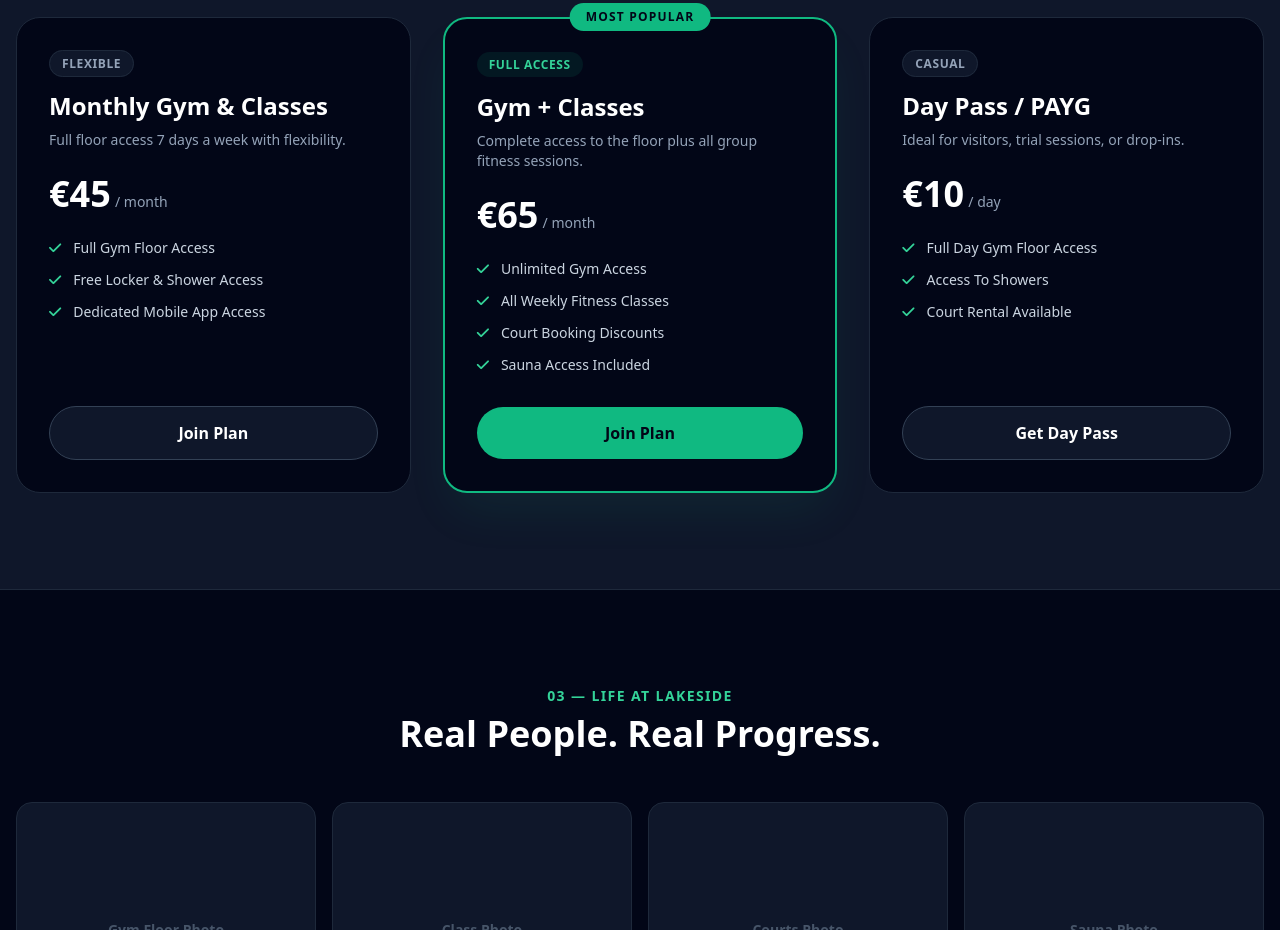
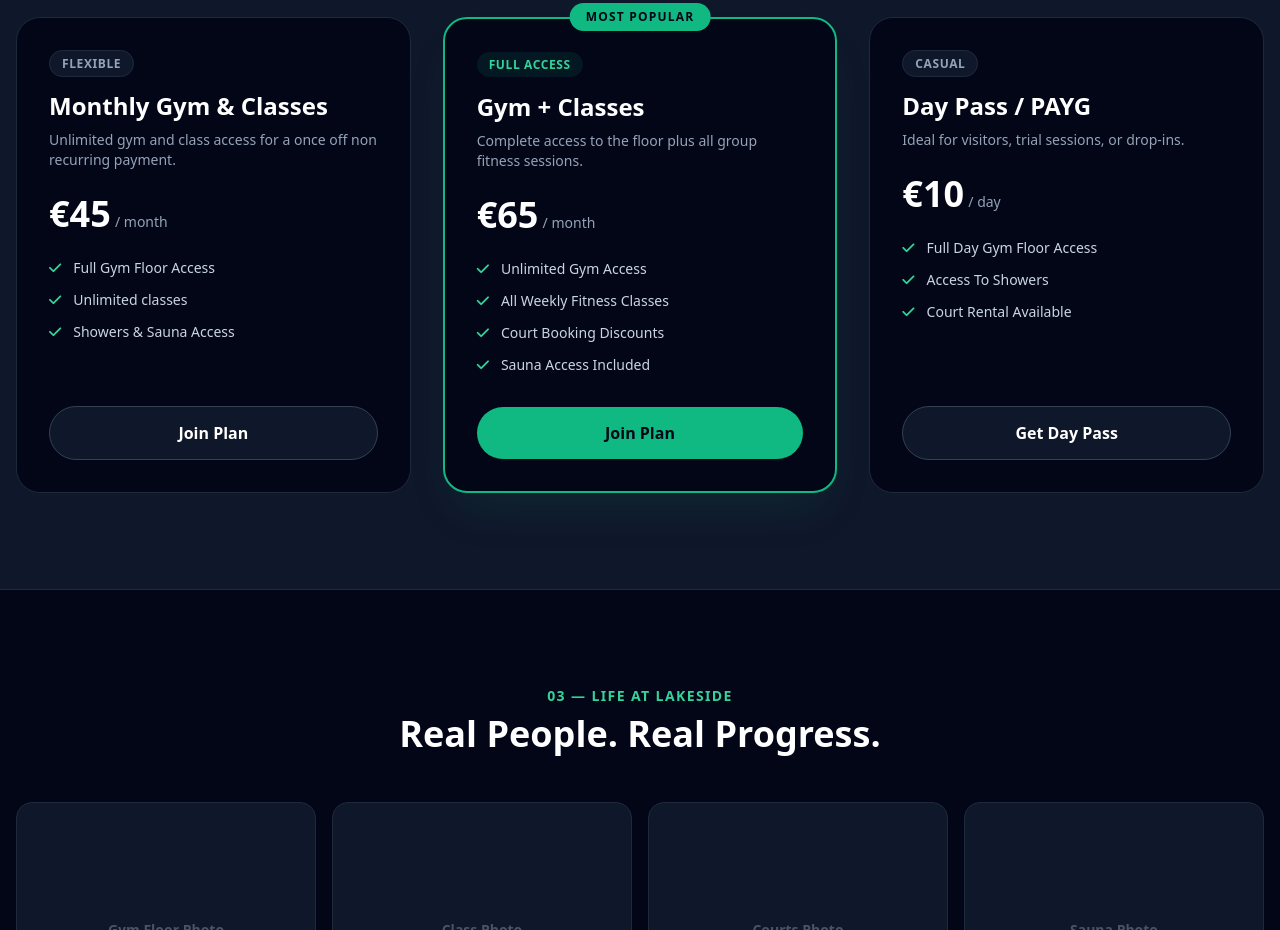
Before and after one commit to lakesidesport/lakeside-ballinrobe, a plain HTML site: page index.html in a window 1280 px wide. Shown: the part 1917-2847 px from the top of the page. Drawn offline with nearby package versions, Linux system fonts and the light colour scheme.

Commit message:
Update index.html

```diff
--- a/index.html
+++ b/index.html
@@ -157,15 +157,15 @@
           <div>
             <span class="text-xs font-semibold text-slate-400 uppercase tracking-wider bg-slate-900 px-3 py-1 rounded-full border border-slate-800">Flexible</span>
             <h3 class="text-2xl font-bold text-white mt-4 mb-2">Monthly Gym & Classes</h3>
-            <p class="text-slate-400 text-sm mb-6">Full floor access 7 days a week with flexibility.</p>
+            <p class="text-slate-400 text-sm mb-6">Unlimited gym and class access for a once off non recurring payment.</p>
             <div class="mb-6">
               <span class="text-4xl font-extrabold text-white">€45</span>
               <span class="text-slate-400 text-sm">/ month</span>
             </div>
             <ul class="space-y-3 text-sm text-slate-300 mb-8">
               <li class="flex items-center gap-3"><i class="fas fa-check text-emerald-400"></i> Full Gym Floor Access</li>
-              <li class="flex items-center gap-3"><i class="fas fa-check text-emerald-400"></i> Free Locker & Shower Access</li>
-              <li class="flex items-center gap-3"><i class="fas fa-check text-emerald-400"></i> Dedicated Mobile App Access</li>
+              <li class="flex items-center gap-3"><i class="fas fa-check text-emerald-400"></i> Unlimited classes</li>
+              <li class="flex items-center gap-3"><i class="fas fa-check text-emerald-400"></i> Showers & Sauna Access</li>
             </ul>
           </div>
           <a href="#booking" class="w-full bg-slate-900 hover:bg-slate-800 text-white font-bold py-3.5 rounded-full text-center transition border border-slate-700">Join Plan</a>
```
